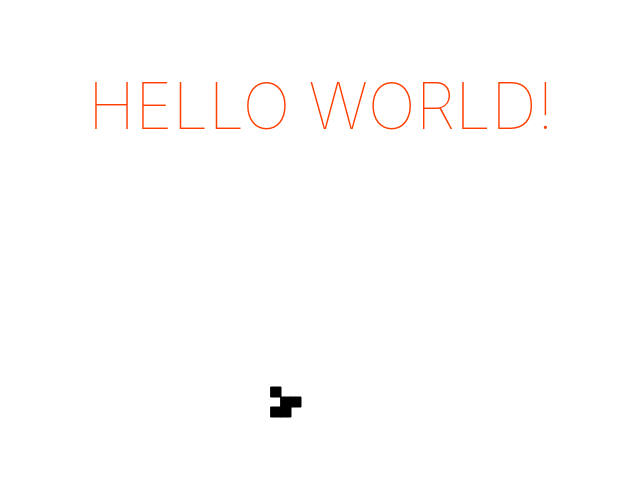
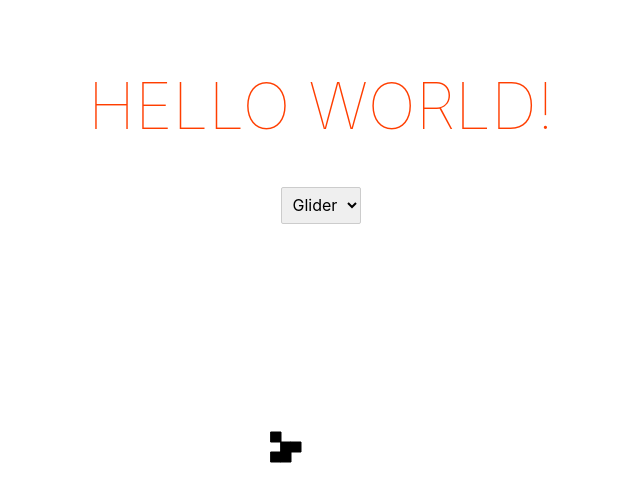
Before and after one commit to mebble/gameoflife, a Svelte app: page / in a window 1280 px wide. Shown: the top 502 px of the page, without its empty margins (319-959 px from the left). Built offline with nearby package versions, Linux system fonts and the light colour scheme.

Commit message:
create seed list

```diff
--- a/src/App.svelte
+++ b/src/App.svelte
@@ -3,19 +3,14 @@
     import p5 from 'p5';
     import Cell from './Cell';
     import Generation from './Generation';
+    import seeds from './seed';
 
 	export let name: string;
 
     let generation = new Generation([]);
 
     onMount(() => {
-        generation = new Generation([
-            new Cell(2, 1, 'alive'),
-            new Cell(3, 2, 'alive'),
-            new Cell(1, 3, 'alive'),
-            new Cell(2, 3, 'alive'),
-            new Cell(3, 3, 'alive'),
-        ]);
+        generation = new Generation(seeds[0].value);
         new p5((sketch) => {
             sketch.setup = () => {
                 const canvas = sketch.createCanvas(500, 500);
@@ -42,6 +37,11 @@
 
 <main>
 	<h1>Hello {name}!</h1>
+    <select name="seed">
+        {#each seeds as seed}
+            <option value={seed}>{seed.name}</option>
+        {/each}
+    </select>
     <div id="canvas-container"></div>
 </main>
 
--- /dev/null
+++ b/src/seed.ts
@@ -0,0 +1,23 @@
+import Cell from './Cell';
+
+type Seed = {
+    name: string,
+    info: string,
+    value: Cell[]
+};
+
+const seeds: Seed[] = [
+    {
+        name: 'Glider',
+        info: 'https://conwaylife.com/wiki/Glider',
+        value: [
+            new Cell(2, 1, 'alive'),
+            new Cell(3, 2, 'alive'),
+            new Cell(1, 3, 'alive'),
+            new Cell(2, 3, 'alive'),
+            new Cell(3, 3, 'alive'),
+        ]
+    },
+];
+
+export default seeds;
```
